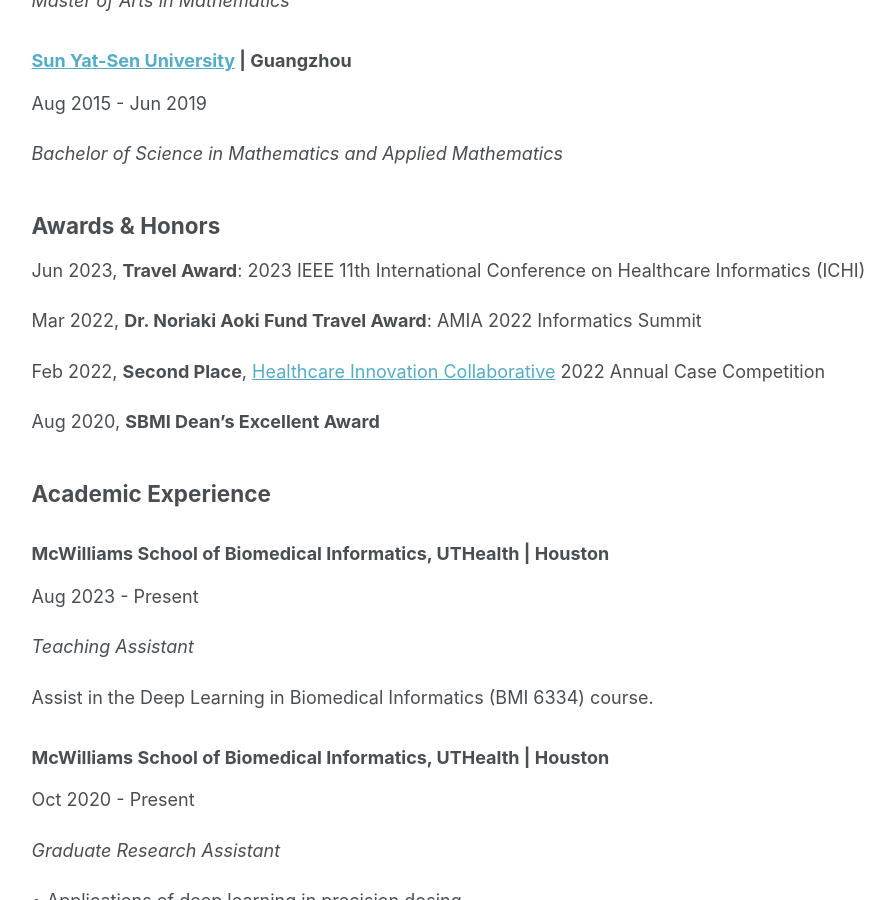
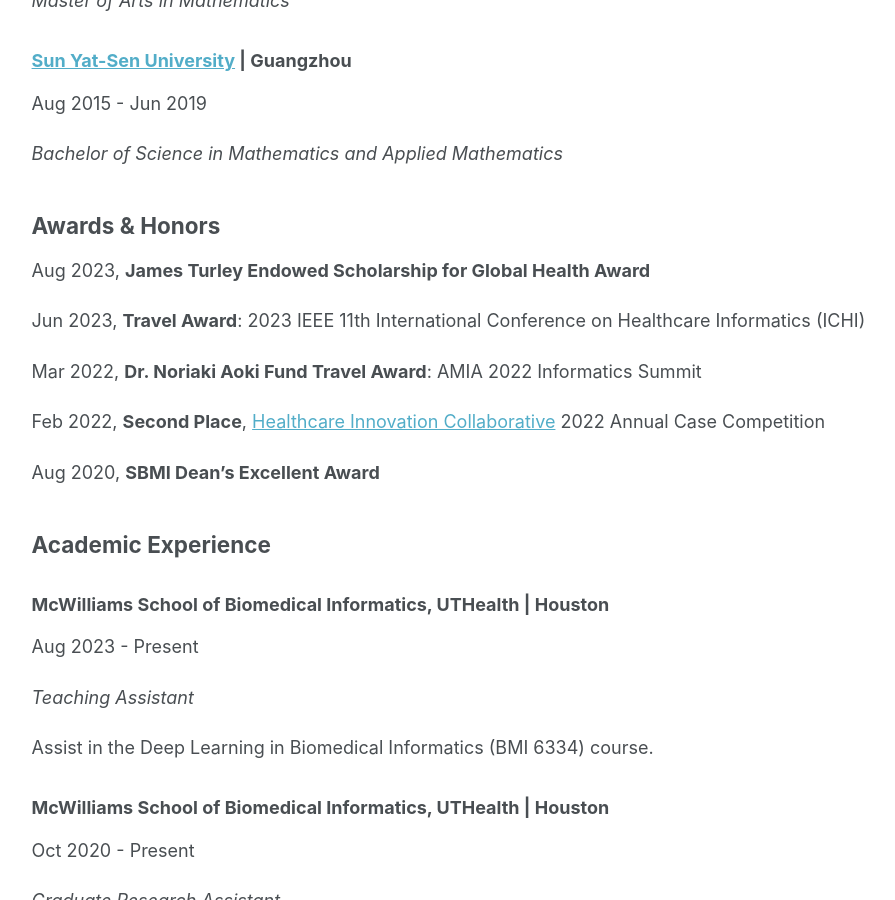
Before and after one commit to BingyuMao/BingyuMao.github.io, a Jekyll site: the page built from _pages/cv.md, in a window 1280 px wide and 900 px high, scrolled down 510 px. Shown: the whole window, without its empty margins (250-1145 px from the left). Built offline with Jekyll 4.4.1, drawn with Linux system fonts in a browser that asks for light colours.

Commit message:
Update cv.md

```diff
--- a/_pages/cv.md
+++ b/_pages/cv.md
@@ -32,6 +32,8 @@ Aug 2015 - Jun 2019
 
 
 ## Awards & Honors
+
+Aug 2023, **James Turley Endowed Scholarship for Global Health Award**
 
 Jun 2023, **Travel Award**: 2023 IEEE 11th International Conference on Healthcare Informatics (ICHI)
 
```
